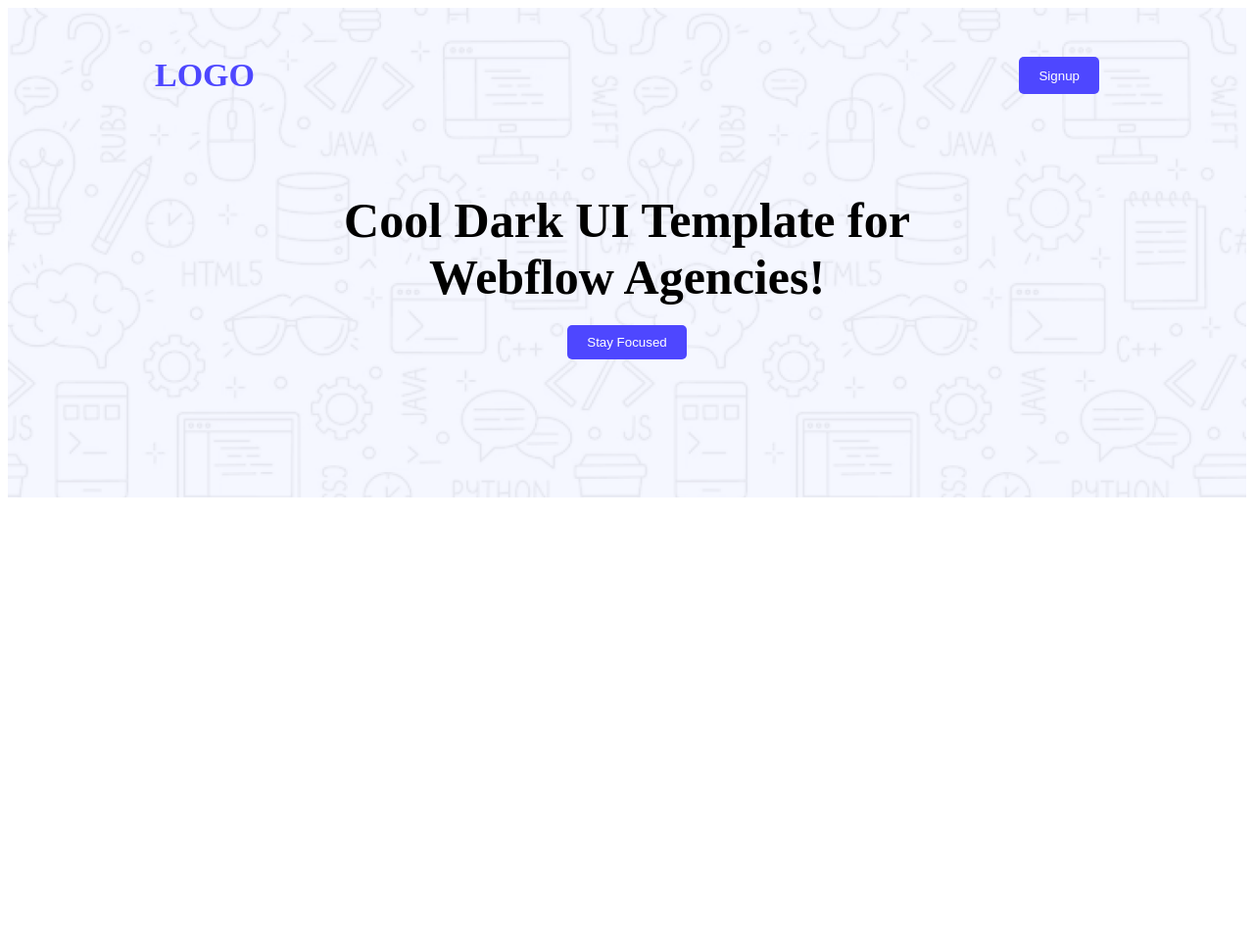
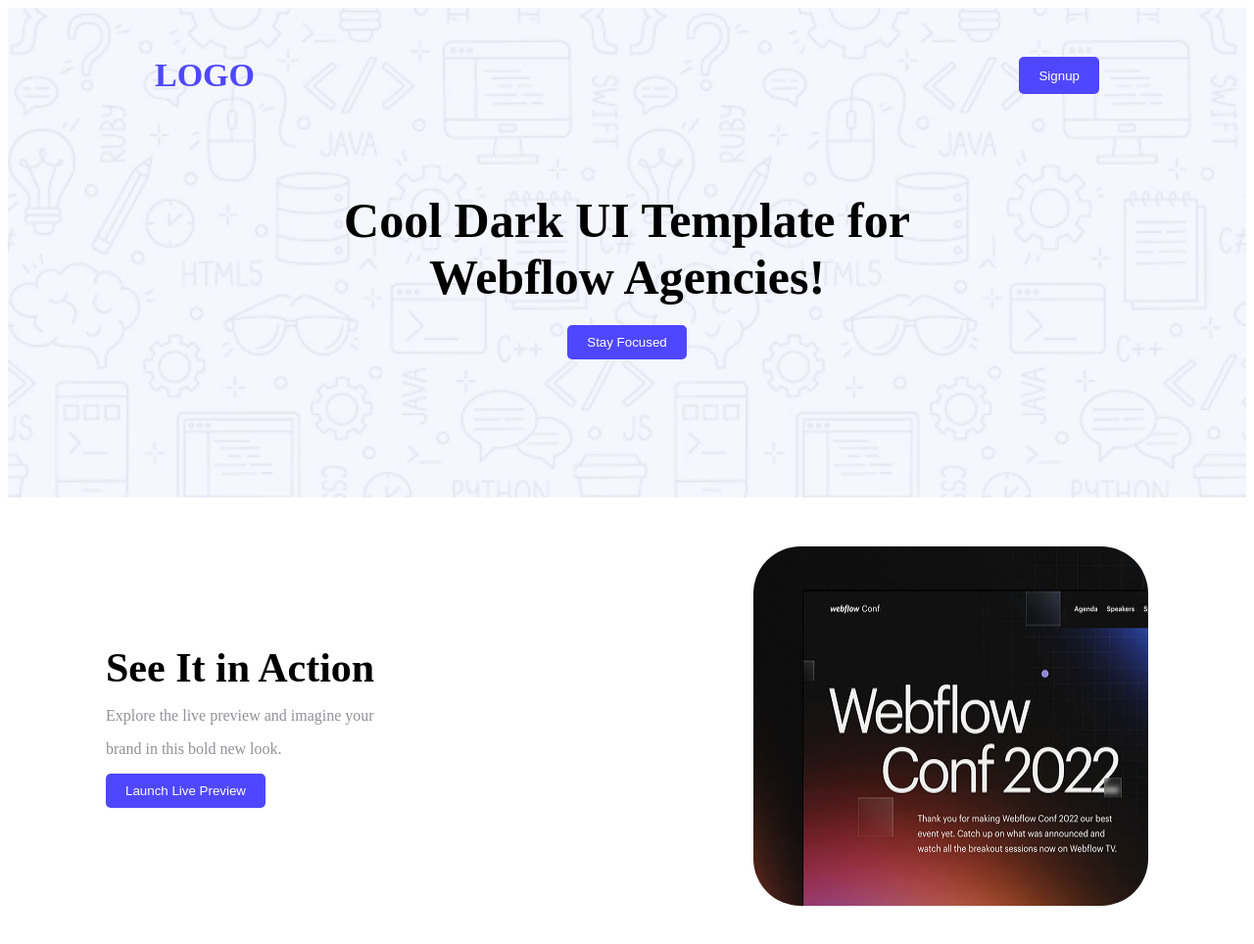
Before and after one commit to IftiGithub/PHAssignment1, a plain HTML site: page index.html in a window 1280 px wide. Shown: the whole page at 98% size. Before the commit the page ends 800 px from the top, so only its background shows below. Drawn offline with Linux system fonts and the light colour scheme.

Commit message:
Created action section

```diff
--- a/index.html
+++ b/index.html
@@ -17,5 +17,16 @@
             <button class="btn">Stay Focused</button>
         </div>
     </header>
+    <main>
+        <section class="action">
+            <section class="action-left">
+                <p style="font-size: 42px; font-weight: bold; margin: 0;">See It in Action</p>
+                <p style="color:rgba(37, 36, 50, 0.5)">Explore the live preview and imagine your</p>
+                <p style="color:rgba(37, 36, 50, 0.5)"> brand in this bold new look.</p>
+                <button class="btn">Launch Live Preview
+            </section>
+            <img src="Assets/wc-mini.png" alt="" class="action-right">
+        </section>
+
 </body>
 </html>
```
